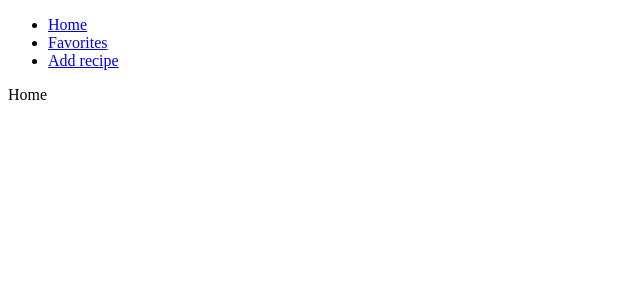
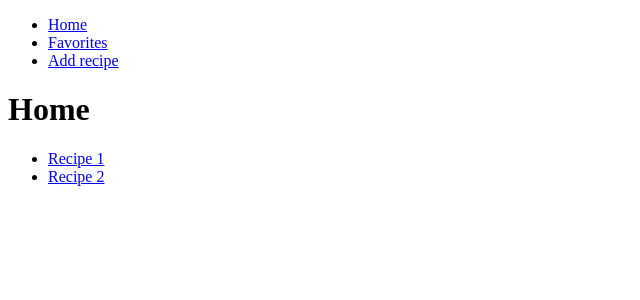
Before and after one commit to trueeric/recipe-book, a Vue app: page / in a window 1280 px wide. Shown: the top 300 px of the page, without its empty margins (0-640 px from the left). Built offline with nearby package versions, Linux system fonts and the light colour scheme.

Commit message:
100. Linking to Dynamic Routes with Params

```diff
--- a/src/views/HomeView.vue
+++ b/src/views/HomeView.vue
@@ -1,5 +1,19 @@
-<script setup lang="ts"></script>
+<template>
+  <main>
+    <h1>Home</h1>
+    <nav>
+      <ul>
+        <li>
+          <RouterLink :to="{ name: 'recipe', params: { id: 1 } }">Recipe 1 </RouterLink>
+        </li>
+        <li>
+          <RouterLink :to="{ name: 'recipe', params: { id: 2 } }">Recipe 2 </RouterLink>
+        </li>
+      </ul>
+    </nav>
+  </main>
+</template>
 
-<template>
-  <main>Home</main>
-</template>
+<script setup lang="ts">
+import { RouterLink } from 'vue-router'
+</script>
```
